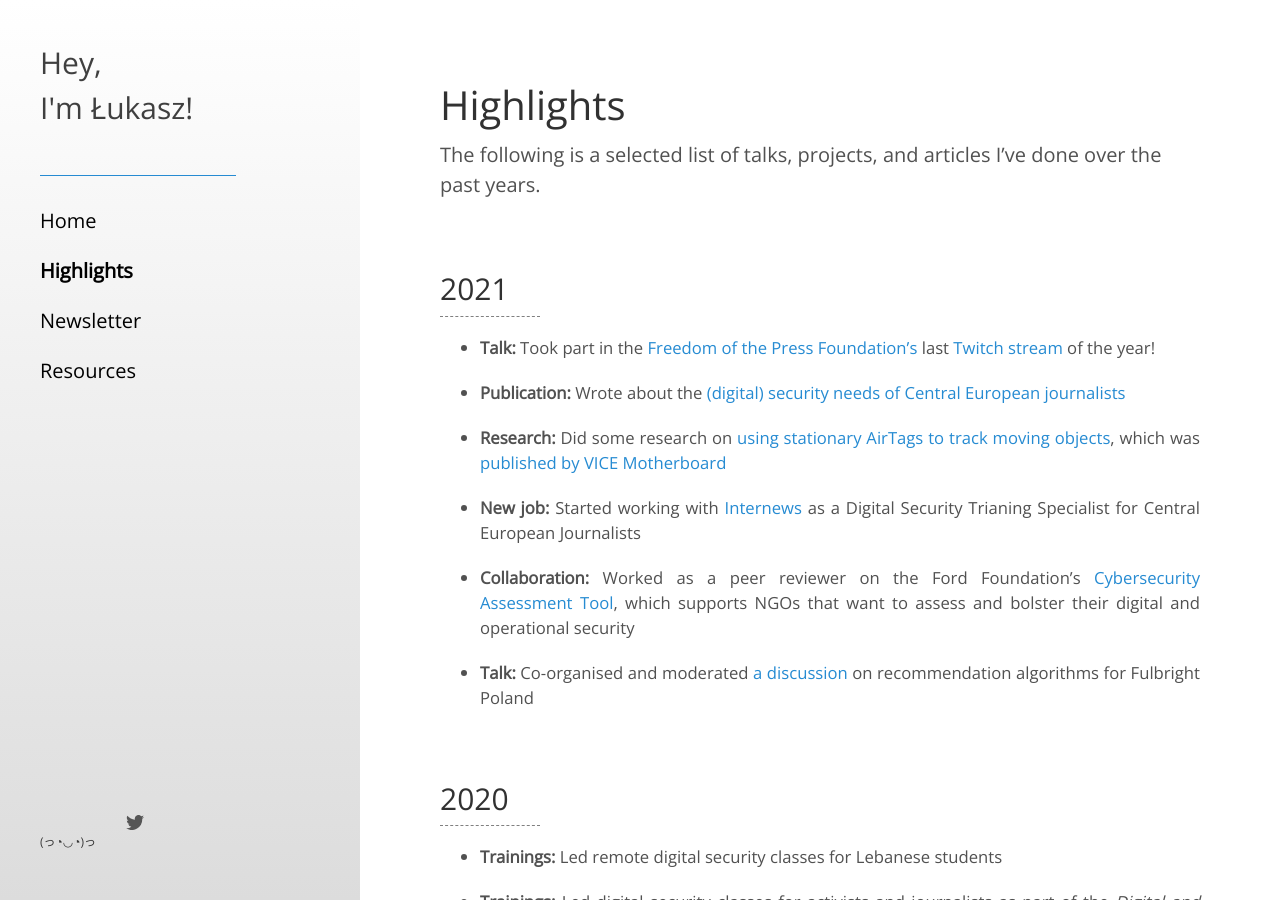
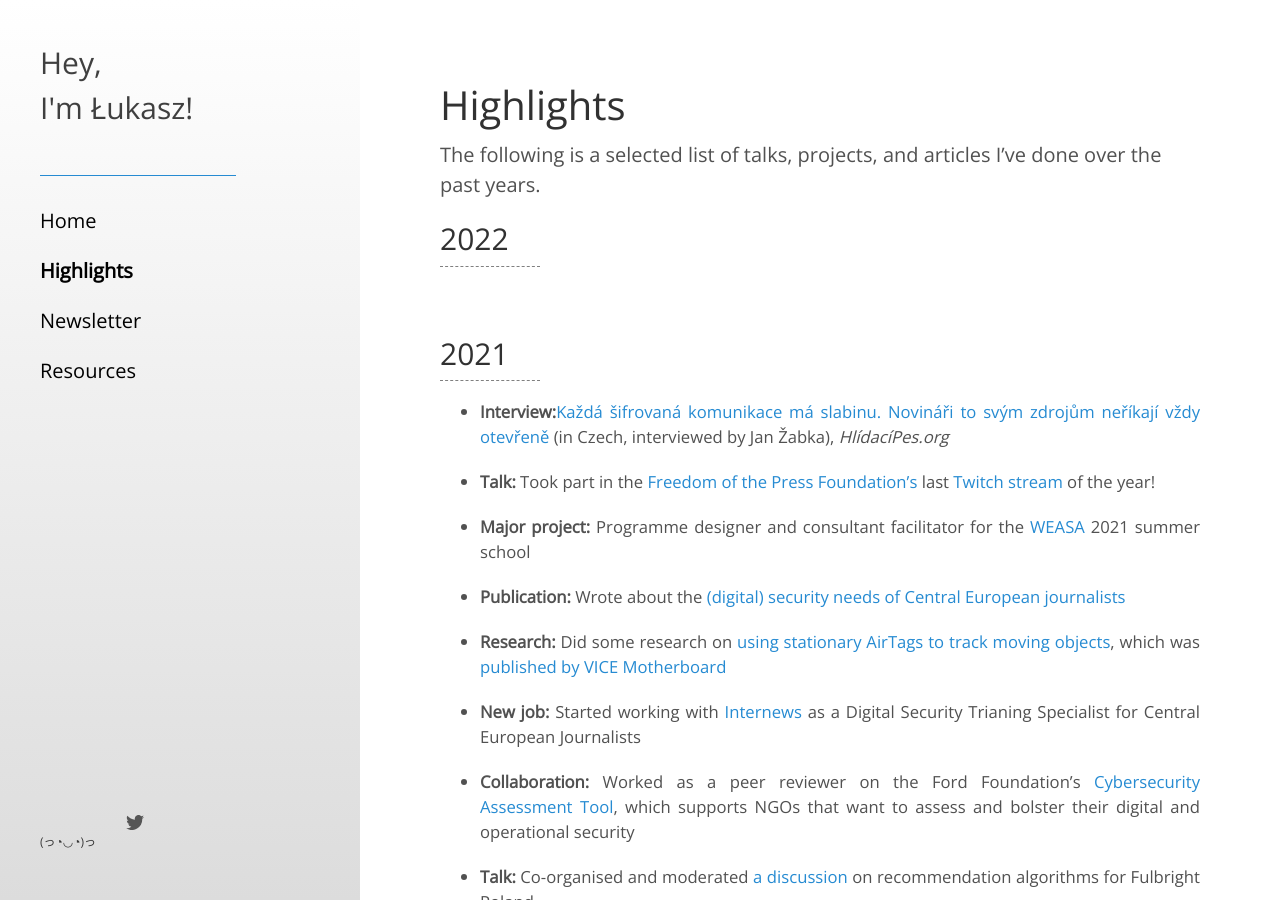
Before and after one commit to lukasz-a-krol/lukasz-a-krol.github.io, a Jekyll site: the page built from highlights.md, in a window 1280 px wide and 900 px high. Built offline with Jekyll 4.4.1, drawn with Linux system fonts in a browser that asks for light colours.

Commit message:
Updating highlights

```diff
--- a/highlights.md
+++ b/highlights.md
@@ -9,13 +9,23 @@
 
 The following is a selected list of talks, projects, and articles I've done over the past years.
 
+
+<h2 class = "year">2022</h2>
+
+
+
+
 &nbsp;
 &nbsp;
 
 <h2 class = "year">2021</h2>
 
 
+* <b>Interview:</b>[Každá šifrovaná komunikace má slabinu. Novináři to svým zdrojům neříkají vždy otevřeně](https://hlidacipes.org/kazda-sifrovana-komunikace-ma-slabinu-novinari-to-svym-zdrojum-ale-nerikaji-vzdy-otevrene/){:target="_blank"} (in Czech, interviewed by Jan Žabka), <i>HlídacíPes.org</i>
+
 * <b>Talk:</b> Took part in the <a href = "https://freedom.press/" target = "_blank">Freedom of the Press Foundation's</a> last <a href = "https://www.twitch.tv/freedomofpress/videos" target = "_blank">Twitch stream</a> of the year!
+
+* <b>Major project:</b> Programme designer and consultant facilitator for the [WEASA](https://www.weasa.org){:target="_blank"} 2021 summer school
 
 * <b>Publication:</b> Wrote about the <a href = "https://internews.org/blog/charting-the-security-needs-of-central-european-journalists/" target = "_blank">(digital) security needs of Central European journalists</a>
 
```
